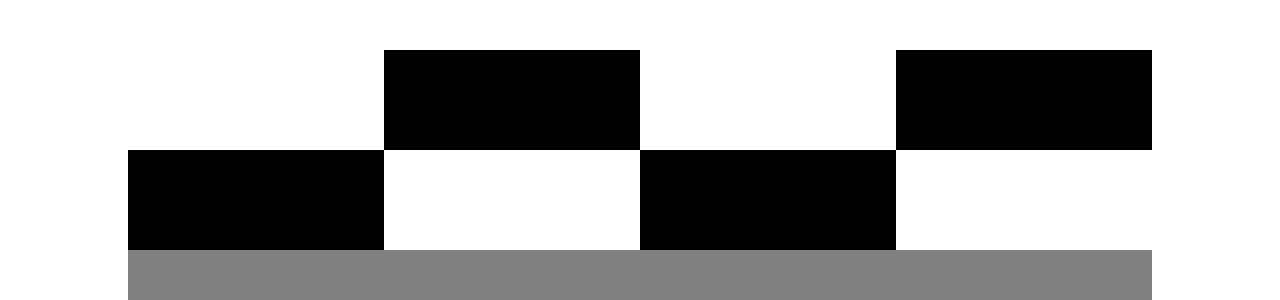
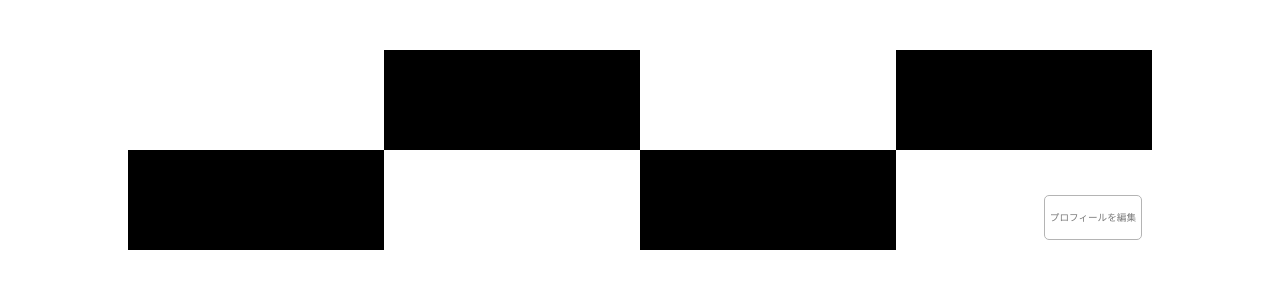
Before and after one commit to yoseei/gulliver_works_account, a React app: page /profile in a window 1280 px wide. Shown: the top 300 px of the page. Built offline with nearby package versions, Linux system fonts and the light colour scheme.

Commit message:
EditButtonコンポーネント作成

```diff
--- /dev/null
+++ b/src/components/editButton/EditButton.module.scss
@@ -0,0 +1,13 @@
+.root {
+  .editButtonWrapper {
+    border: 1px solid rgb(180, 180, 180);
+    border-radius: 5px;
+    bottom: 10px;
+    color: rgb(121, 121, 121);
+    display: inline-block;
+    padding: 5px;
+    font-size: 0.6rem;
+    position: absolute;
+    right: 10px;
+  }
+}
--- /dev/null
+++ b/src/components/editButton/EditButton.tsx
@@ -0,0 +1,18 @@
+import React from "react";
+import styles from "./EditButton.module.scss";
+
+interface PropsTypes {
+  onClick: React.MouseEventHandler<HTMLParagraphElement> | undefined;
+  text: string;
+}
+const EditButton = (props: PropsTypes) => {
+  return (
+    <div className={styles.root}>
+      <div className={styles.editButtonWrapper}>
+        <p onClick={props.onClick}>{props.text}</p>
+      </div>
+    </div>
+  );
+};
+
+export default EditButton;
--- a/src/scenes/profile/Profile.module.scss
+++ b/src/scenes/profile/Profile.module.scss
@@ -4,53 +4,10 @@
   .profileContainer {
     width: 80%;
     height: 80%;
-    background-color: gray;
     margin: 0 auto;
     margin-top: 50px;
-    // .coverPhotoWrapper {
-    //   // background-color: aqua;
-    //   height: 200px;
-    //   position: relative;
-    //   width: 100%;
-    //   .topWrapper {
-    //     display: flex;
-    //     .whiteBlock {
-    //       background: white;
-    //       flex: 1;
-    //       width: 100%;
-    //       height: 100px;
-    //     }
-    //     .blackBlock {
-    //       background-color: black;
-    //       flex: 1;
-    //       width: 100%;
-    //       height: 100px;
-    //     }
-    //   }
-    //   .bottomWrapper {
-    //     display: flex;
-    //     .whiteBlock {
-    //       background: white;
-    //       flex: 1;
-    //       width: 100%;
-    //       height: 100px;
-    //     }
-    //     .blackBlock {
-    //       background-color: black;
-    //       flex: 1;
-    //       width: 100%;
-    //       height: 100px;
-    //     }
-    //   }
-    // }
-    .editProfileWrapper {
-      border: 1px solid black;
-      border: 1px solid black;
-      border-radius: 5px;
-      bottom: 10px;
-      display: inline-block;
-      position: absolute;
-      right: 10px;
+    .profileImageWrapper {
+      position: relative;
     }
     .basicInfoContainer {
       display: flex;
--- a/src/scenes/profile/Profile.tsx
+++ b/src/scenes/profile/Profile.tsx
@@ -2,6 +2,7 @@
 import styles from "./Profile.module.scss";
 import Modal from "@material-ui/core/Modal";
 import ProfileImage from "../../components/profileImage/ProfileImage";
+import EditButton from "../../components/editButton/EditButton";
 
 const Profile = () => {
   const [open, setOpen] = React.useState(false);
@@ -44,11 +45,10 @@
   return (
     <div className={styles.root}>
       <div className={styles.profileContainer}>
-        <ProfileImage />
-
-        {/* <div className={styles.editProfileWrapper}>
-            <p onClick={handleOpen}>プロフィールを編集</p>
-          </div> */}
+        <div className={styles.profileImageWrapper}>
+          <ProfileImage />
+          <EditButton onClick={handleOpen} text={"プロフィールを編集"} />
+        </div>
       </div>
 
       <div className={styles.basicInfoContainer}>
```
